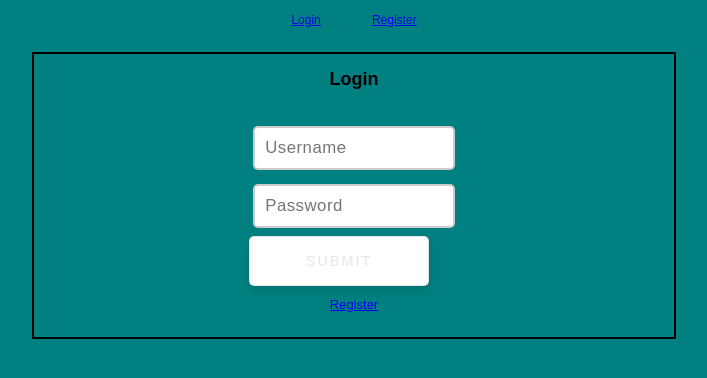
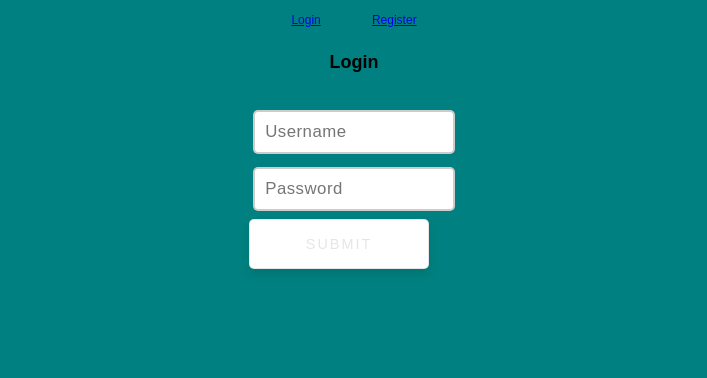
Before and after one commit to Build-Week-Kickstarter-1/Front-End, a React (Create React App) app in the folder kickstarter-success/: page /login in a window 1280 px wide. Shown: the top 378 px of the page, without its empty margins (286-993 px from the left). Built offline with nearby package versions, Linux system fonts and the light colour scheme.

Commit message:
reorganizing files

```diff
--- a/kickstarter-success/src/App.css
+++ /dev/null
@@ -1,38 +0,0 @@
-.App {
-	text-align: center;
-}
-
-.App-logo {
-	height: 40vmin;
-	pointer-events: none;
-}
-
-@media (prefers-reduced-motion: no-preference) {
-	.App-logo {
-		animation: App-logo-spin infinite 20s linear;
-	}
-}
-
-.App-header {
-	background-color: #282c34;
-	min-height: 100vh;
-	display: flex;
-	flex-direction: column;
-	align-items: center;
-	justify-content: center;
-	font-size: calc(10px + 2vmin);
-	color: white;
-}
-
-.App-link {
-	color: #61dafb;
-}
-
-@keyframes App-logo-spin {
-	from {
-		transform: rotate(0deg);
-	}
-	to {
-		transform: rotate(360deg);
-	}
-}
--- a/kickstarter-success/src/App.js
+++ b/kickstarter-success/src/App.js
@@ -1,9 +1,11 @@
 import React from "react";
 import { Switch, Route } from "react-router-dom";
+import NavBar from "./components/NavBar";
 import RegisterForm from "./components/RegisterForm";
 import LoginForm from "./components/LoginForm";
-import NavBar from "./components/NavBar";
-import "./App.css";
+import Dashboard from "./components/Dashboard";
+import Campaign from "./components/Campaign";
+import "./styles/App.css";
 
 function App() {
   return (
@@ -16,8 +18,15 @@ function App() {
         <Route path="/login">
           <LoginForm />
         </Route>
+        <Route path="/dashboard">
+          <Dashboard />
+        </Route>
+        <Route path="/campaign">
+          <Campaign />
+        </Route>
       </Switch>
     </div>
   );
 }
+
 export default App;
--- a/kickstarter-success/src/RegisterValidation/registerSchema.js
+++ /dev/null
@@ -1,22 +0,0 @@
-import * as yup from "yup";
-
-const registerSchema = yup.object().shape({
-	name: yup
-		.string()
-		.required("Name is required")
-		.min(2, "Name must be 5 characters or longer"),
-	username: yup
-		.string()
-		.required("Username is required")
-		.min(5, "Username must be 5 characters or longer"),
-	// email: yup
-	// 	.string()
-	// 	.email("Must be a valid email")
-	// 	.required("Email is required"),
-	password: yup
-		.string()
-		.required("Password is required")
-		.min(8, "Password must be 8 characters or longer"),
-});
-
-export default registerSchema;
--- /dev/null
+++ b/kickstarter-success/src/components/Dashboard.js
@@ -0,0 +1,27 @@
+import React, { useEffect, useState } from "react";
+import { Link } from "react-router-dom";
+import axios from "axios";
+
+export default function Dashboard() {
+  const [quotes, setQuotes] = useState();
+
+  useEffect(() => {
+    axios
+      .get("https://kickstarter-success-app.herokuapp.com/campaigns/all")
+      .then((res) => {
+        setQuotes(res.data);
+      })
+      .catch((err) => {
+        console.log(err);
+      });
+  }, []);
+
+  return (
+    <div>
+      <h2>Dashboard</h2>
+      <Link to="/campaign">
+        <button>Create a Campaign</button>
+      </Link>
+    </div>
+  );
+}
--- a/kickstarter-success/src/components/LoginForm.js
+++ b/kickstarter-success/src/components/LoginForm.js
@@ -1,5 +1,4 @@
 import React, { useState, useEffect } from "react";
-import { Link } from "react-router-dom";
 import axios from "axios";
 import * as yup from "yup";
 import schema from "../validation/loginSchema";
@@ -14,7 +13,7 @@ const initialFormErrors = {
   password: "",
 };
 
-export default function LoginForm() {
+export default function LoginForm(props) {
   const [formValues, setFormValues] = useState(initialFormValues);
   const [formErrors, setFormErrors] = useState(initialFormErrors);
   const [disabled, setDisabled] = useState(true);
@@ -55,9 +54,21 @@ export default function LoginForm() {
   const submit = (evt) => {
     evt.preventDefault();
     axios
-      .post("https://reqres.in/api/users", formValues)
+      .post(
+        "https://kickstarter-success-app.herokuapp.com/login",
+        `grant_type=password&username=${formValues.username}&password=${formValues.password}`,
+        {
+          headers: {
+            // btoa is converting our client id/client secret into base64
+            Authorization: `Basic ${btoa("lambda-client:lambda-secret")}`,
+            "Content-Type": "application/x-www-form-urlencoded",
+          },
+        }
+      )
       .then((res) => {
-        setFormValues(initialFormValues);
+        console.log(res.data);
+        localStorage.setItem("token", res.data.access_token);
+        props.history.push("/dashboard");
       })
       .catch((err) => {
         console.log(err);
@@ -95,8 +106,6 @@ export default function LoginForm() {
           </div>
 
           <button disabled={disabled}>Submit</button>
-
-          <Link to="/register">Register</Link>
         </div>
       </form>
     </div>
--- a/kickstarter-success/src/components/RegisterForm.js
+++ b/kickstarter-success/src/components/RegisterForm.js
@@ -1,8 +1,8 @@
 import React, { useState, useEffect } from "react";
 import axios from "axios";
 import * as yup from "yup";
-import registerSchema from "../RegisterValidation/registerSchema";
-import "../RegisterValidation/Registration.css";
+import registerSchema from "../validation/registerSchema";
+import "../styles/Registration.css";
 
 function RegisterForm() {
   ////////////////////// Initial Values Here  //////////////////////
--- a/kickstarter-success/src/index.css
+++ /dev/null
@@ -1,97 +0,0 @@
-body {
-	margin: 0;
-	font-family: -apple-system, BlinkMacSystemFont, "Segoe UI", "Roboto", "Oxygen",
-		"Ubuntu", "Cantarell", "Fira Sans", "Droid Sans", "Helvetica Neue",
-		sans-serif;
-	-webkit-font-smoothing: antialiased;
-	-moz-osx-font-smoothing: grayscale;
-}
-
-code {
-	font-family: source-code-pro, Menlo, Monaco, Consolas, "Courier New",
-		monospace;
-}
-
-.nav-bar {
-	margin-top: 1%;
-}
-
-.nav-bar a {
-	margin: 2%;
-}
-
-.login-form {
-	width: 50%;
-	text-align: center;
-	margin: 2% auto;
-	padding-bottom: 2%;
-	border: 2px solid black;
-}
-
-.login-form a {
-	font-size: small;
-}
-
-.errors-container {
-	color: red;
-	font-weight: bold;
-}
-
-.form-container {
-	display: flex;
-	flex-direction: column;
-	width: 70%;
-	margin: 0 auto;
-}
-
-.input-container {
-	display: flex;
-	justify-content: center;
-	padding: 2%;
-}
-
-button {
-	margin: 2% auto 5%;
-}
-
-.nav-bar {
-	margin-top: 1%;
-}
-
-.nav-bar a {
-	margin: 2%;
-}
-
-.login-form {
-	width: 50%;
-	text-align: center;
-	margin: 2% auto;
-	padding-bottom: 2%;
-	border: 2px solid black;
-}
-
-.login-form a {
-	font-size: small;
-}
-
-.errors-container {
-	color: red;
-	font-weight: bold;
-}
-
-.form-container {
-	display: flex;
-	flex-direction: column;
-	width: 70%;
-	margin: 0 auto;
-}
-
-.input-container {
-	display: flex;
-	justify-content: center;
-	padding: 2%;
-}
-
-button {
-	margin: 2% auto 5%;
-}
--- a/kickstarter-success/src/index.js
+++ b/kickstarter-success/src/index.js
@@ -1,7 +1,7 @@
 import React from "react";
 import ReactDOM from "react-dom";
 import { BrowserRouter as Router } from "react-router-dom";
-import "./index.css";
+import "./styles/index.css";
 import App from "./App";
 import * as serviceWorker from "./serviceWorker";
 
--- /dev/null
+++ b/kickstarter-success/src/styles/App.css
@@ -0,0 +1,38 @@
+.App {
+  text-align: center;
+}
+
+.App-logo {
+  height: 40vmin;
+  pointer-events: none;
+}
+
+@media (prefers-reduced-motion: no-preference) {
+  .App-logo {
+    animation: App-logo-spin infinite 20s linear;
+  }
+}
+
+.App-header {
+  background-color: #282c34;
+  min-height: 100vh;
+  display: flex;
+  flex-direction: column;
+  align-items: center;
+  justify-content: center;
+  font-size: calc(10px + 2vmin);
+  color: white;
+}
+
+.App-link {
+  color: #61dafb;
+}
+
+@keyframes App-logo-spin {
+  from {
+    transform: rotate(0deg);
+  }
+  to {
+    transform: rotate(360deg);
+  }
+}
--- /dev/null
+++ b/kickstarter-success/src/styles/index.css
@@ -0,0 +1,54 @@
+body {
+  margin: 0;
+  font-family: -apple-system, BlinkMacSystemFont, "Segoe UI", "Roboto", "Oxygen",
+    "Ubuntu", "Cantarell", "Fira Sans", "Droid Sans", "Helvetica Neue",
+    sans-serif;
+  -webkit-font-smoothing: antialiased;
+  -moz-osx-font-smoothing: grayscale;
+}
+
+code {
+  font-family: source-code-pro, Menlo, Monaco, Consolas, "Courier New",
+    monospace;
+}
+
+.nav-bar {
+  margin-top: 1%;
+}
+
+.nav-bar a {
+  margin: 2%;
+}
+
+.login-form {
+  width: 50%;
+  text-align: center;
+  margin: 2% auto;
+  padding-bottom: 2%;
+}
+
+.login-form a {
+  font-size: small;
+}
+
+.errors-container {
+  color: red;
+  font-weight: bold;
+}
+
+.form-container {
+  display: flex;
+  flex-direction: column;
+  width: 70%;
+  margin: 0 auto;
+}
+
+.input-container {
+  display: flex;
+  justify-content: center;
+  padding: 2%;
+}
+
+button {
+  margin: 2% auto 5%;
+}
--- /dev/null
+++ b/kickstarter-success/src/validation/registerSchema.js
@@ -0,0 +1,22 @@
+import * as yup from "yup";
+
+const registerSchema = yup.object().shape({
+  name: yup
+    .string()
+    .required("Name is required")
+    .min(2, "Name must be 5 characters or longer"),
+  username: yup
+    .string()
+    .required("Username is required")
+    .min(5, "Username must be 5 characters or longer"),
+  // email: yup
+  // 	.string()
+  // 	.email("Must be a valid email")
+  // 	.required("Email is required"),
+  password: yup
+    .string()
+    .required("Password is required")
+    .min(8, "Password must be 8 characters or longer"),
+});
+
+export default registerSchema;
```
Also changed, not shown: kickstarter-success/src/styles/Registration.css (renamed from kickstarter-success/src/RegisterValidation/Registration.css). Lines whose indentation alone changed are shown as unchanged.
